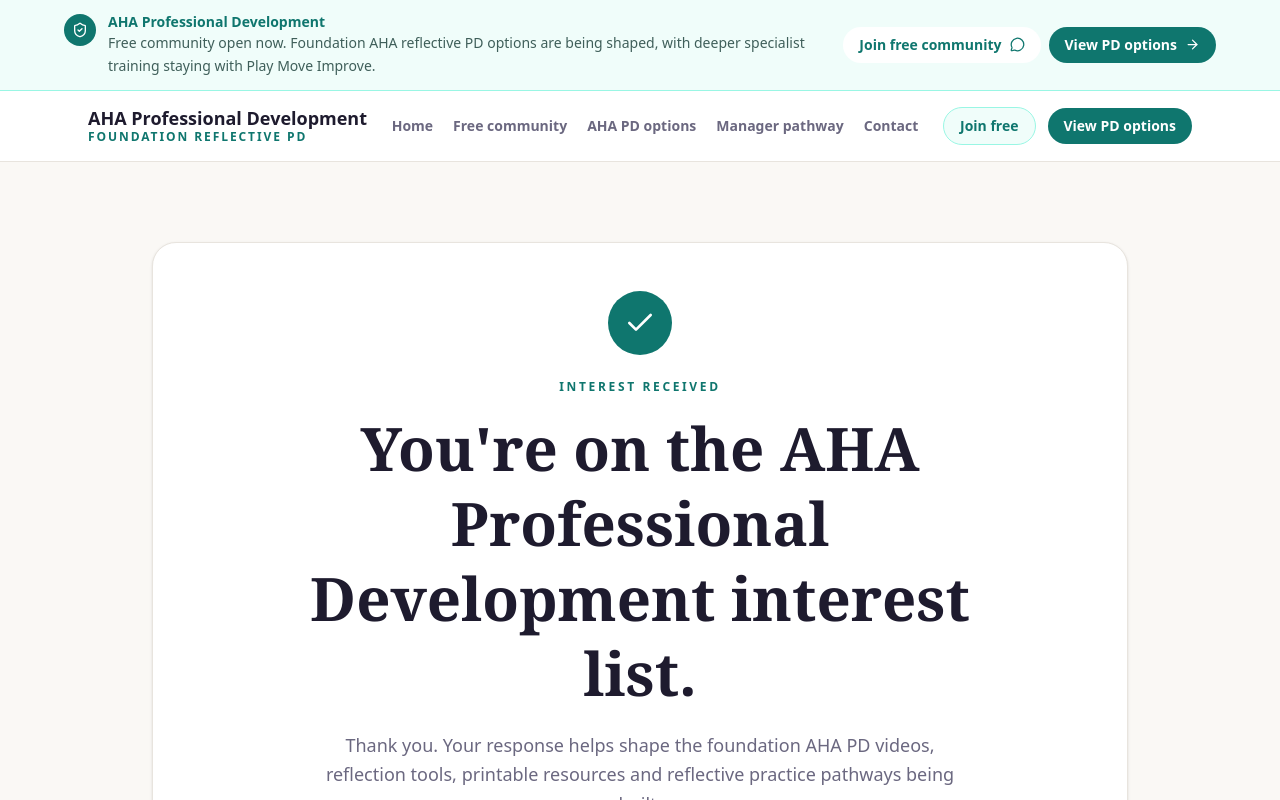
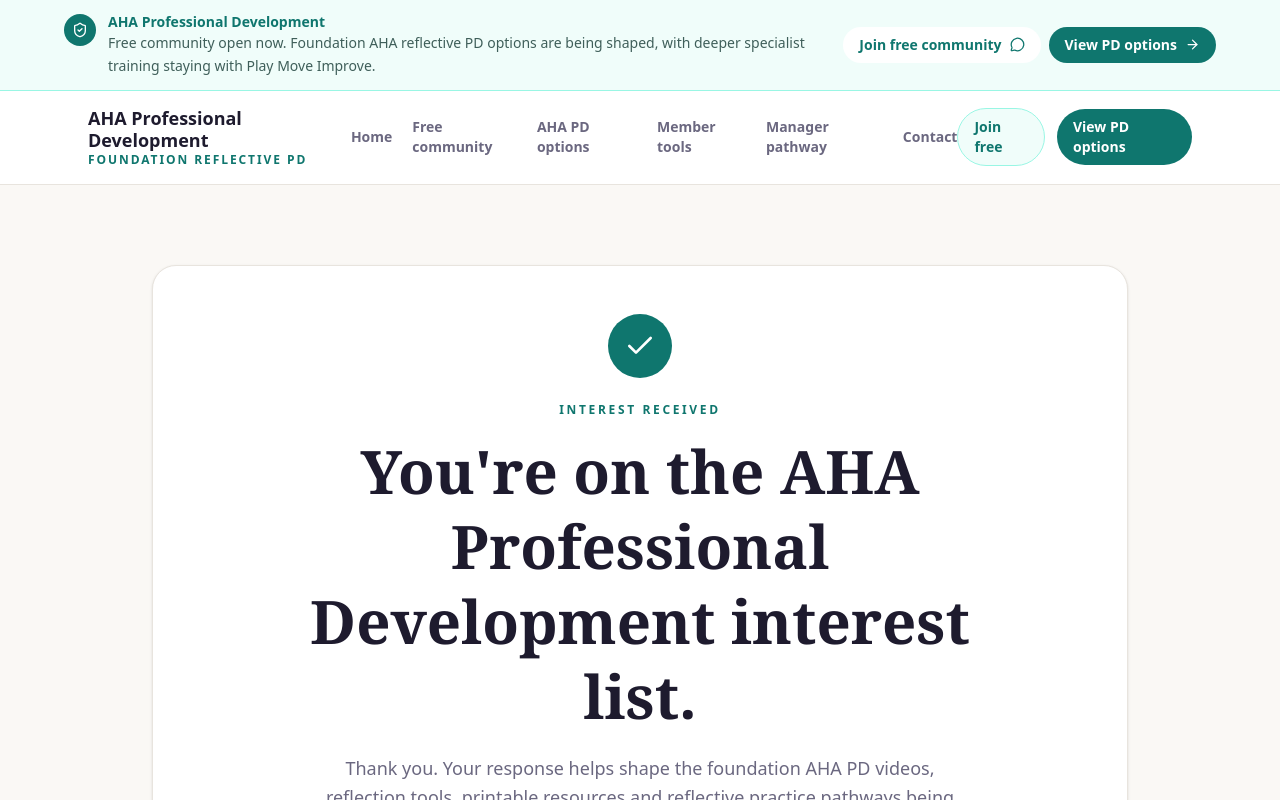
Before and after one commit to developmentalhub/allied-health-assistant-course, a Next.js app: page /subscribe/success in a window 1280 px wide. Shown: the top 800 px of the page. Built offline with nearby package versions, Linux system fonts and the light colour scheme.

Commit message:
Add member tools link to navigation

```diff
--- a/components/Footer.tsx
+++ b/components/Footer.tsx
@@ -18,6 +18,10 @@
   {
     label: "AHA PD options",
     href: "/subscribe",
+  },
+  {
+    label: "Member tools",
+    href: "/tools",
   },
   {
     label: "Reflective practice",
--- a/components/Navbar.tsx
+++ b/components/Navbar.tsx
@@ -16,6 +16,10 @@
   {
     label: "AHA PD options",
     href: "/subscribe",
+  },
+  {
+    label: "Member tools",
+    href: "/tools",
   },
   {
     label: "Manager pathway",
```
